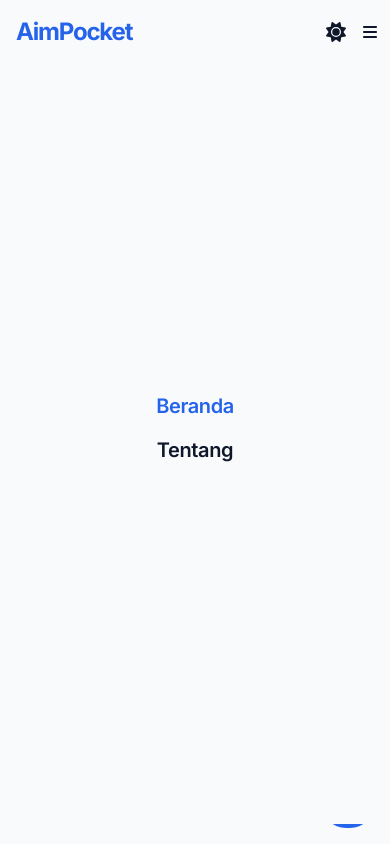
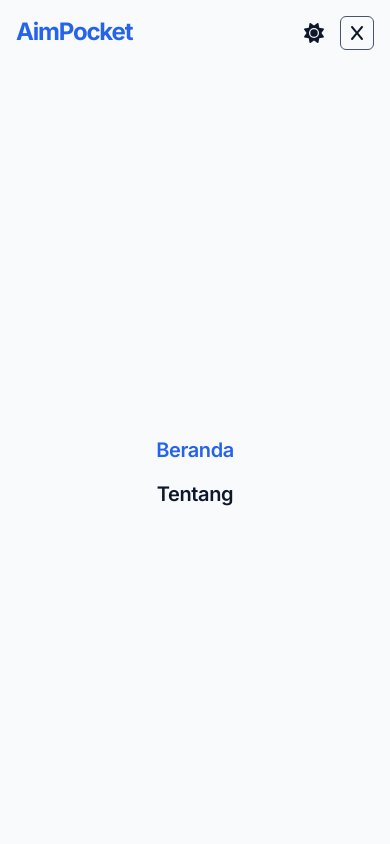
Before and after one commit to agreytosira/aim-pocket, a React (Vite) app: page / in a window 390 px wide. Both pictures are taken after a click on the button 370 px from the left and 32 px from the top of the page. Built offline with nearby package versions, Linux system fonts and the light colour scheme.

Commit message:
feat: update navbar, apply framer-motion

```diff
--- a/src/components/Navbar.jsx
+++ b/src/components/Navbar.jsx
@@ -1,7 +1,8 @@
 import { useState, useEffect } from 'react'
 import { Link, useLocation } from 'react-router-dom'
 import ToggleTheme from './ToggleTheme'
-import { FaBars } from 'react-icons/fa6'
+import { FaBars, FaX } from 'react-icons/fa6'
+import { motion, AnimatePresence } from 'framer-motion'
 
 function Navbar() {
   const location = useLocation().pathname
@@ -36,16 +37,31 @@ function Navbar() {
             <li className='flex items-center aspect-square size-3'>
               <ToggleTheme />
             </li>
-            <li className='flex items-center sm:hidden aspect-square size-3'>
-              <button onClick={toggleMobileMenu}>
-                <FaBars />
-              </button>
+            <li className='flex items-center justify-center p-4 border rounded-md sm:hidden aspect-square size-3 border-slate-600'>
+              <button onClick={toggleMobileMenu}>{mobileMenu ? <FaX /> : <FaBars />}</button>
             </li>
           </ul>
         </div>
       </div>
+
+      <AnimatePresence>
         {mobileMenu && (
-        <div className='container flex items-center justify-center h-[90dvh] py-4 mx-auto sm:h-auto'>
+          <motion.div
+            className='container flex items-center justify-center h-[90dvh] py-4 mx-auto sm:h-auto'
+            initial={{
+              opacity: 0,
+              height: 0
+            }}
+            animate={{
+              opacity: 1,
+              height: '100dvh',
+              transition: { duration: 0.2, ease: 'easeInOut' }
+            }}
+            exit={{
+              opacity: 0,
+              height: 0,
+              transition: { duration: 0.2, ease: 'easeInOut' }
+            }}>
             <ul className='flex flex-col items-center gap-4'>
               <li>
                 <Link to='/' className={`${location == '/' && 'text-blue-600'} font-semibold text-xl`}>
@@ -58,8 +74,9 @@ function Navbar() {
                 </Link>
               </li>
             </ul>
-        </div>
+          </motion.div>
         )}
+      </AnimatePresence>
     </nav>
   )
 }
```
Lines whose indentation alone changed are shown as unchanged.
